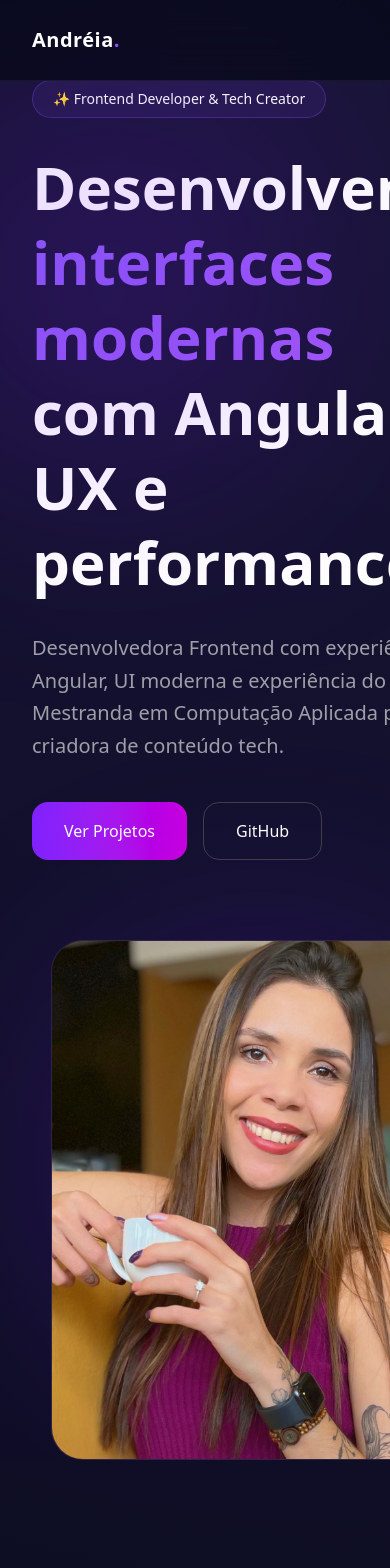
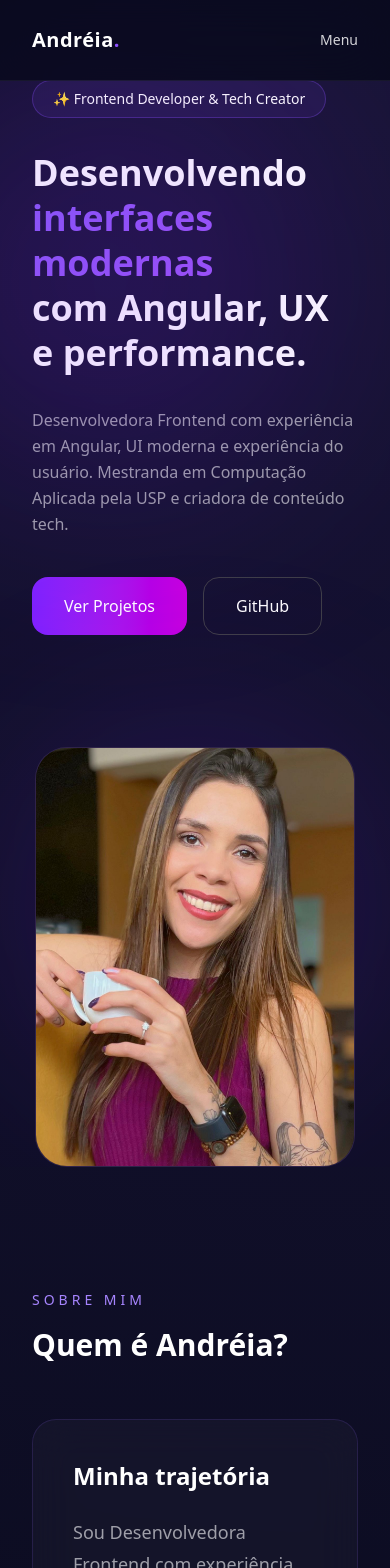
Before and after one commit to deiacristina/portfolio-andreia, a Next.js app: page / in a window 390 px wide. Shown: the top 1568 px of the page. Built offline with nearby package versions, Linux system fonts and the light colour scheme.

Commit message:
style: improve mobile responsiveness

```diff
--- a/src/components/about.tsx
+++ b/src/components/about.tsx
@@ -12,7 +12,7 @@ export function About() {
             Sobre mim
           </span>
 
-          <h2 className="text-5xl font-bold mt-4">
+          <h2 className="text-3xl md:text-5xl font-bold mt-4">
             Quem é Andréia?
           </h2>
 
--- a/src/components/contact.tsx
+++ b/src/components/contact.tsx
@@ -19,7 +19,7 @@ export function Contact() {
             Contato
           </span>
 
-          <h2 className="text-5xl font-bold mt-4">
+          <h2 className="text-3xl md:text-5xl font-bold mt-4">
             Vamos construir algo incrível?
           </h2>
 
--- a/src/components/hero.tsx
+++ b/src/components/hero.tsx
@@ -6,7 +6,7 @@ export function Hero() {
 
       <div className="absolute top-20 right-20 w-[400px] h-[400px] bg-violet-600/20 blur-[120px] rounded-full" />
 
-      <div className="container-custom grid lg:grid-cols-2 gap-20 items-center pt-20">
+      <div className="container-custom grid lg:grid-cols-2 gap-14 lg:gap-20 items-center pt-20">
 
         <div>
 
@@ -14,19 +14,19 @@ export function Hero() {
             ✨ Frontend Developer & Tech Creator
           </span>
 
-          <h1 className="text-6xl lg:text-7xl font-bold leading-tight mt-8">
+          <h1 className="text-4xl sm:text-5xl lg:text-7xl font-bold leading-tight mt-8">
 
             Desenvolvendo
             <span className="gradient-text block">
               interfaces modernas
             </span>
 
-             com Angular, UX e
+            com Angular, UX e
             performance.
 
           </h1>
 
-          <p className="text-zinc-400 text-xl mt-8 max-w-xl leading-relaxed">
+          <p className="text-base sm:text-lg lg:text-xl text-zinc-400 mt-8 max-w-xl leading-relaxed">
 
             Desenvolvedora Frontend com experiência
             em Angular, UI moderna e experiência
@@ -37,7 +37,7 @@ export function Hero() {
 
           <div className="flex flex-wrap gap-4 mt-10">
 
-            <button className="bg-gradient-to-r from-violet-600 to-fuchsia-600 hover:bg-violet-500 transition-all hover:scale-105 px-8 py-4 rounded-2xl font-medium">
+            <button className="bg-gradient-to-r from-violet-600 to-fuchsia-600 hover:scale-105 transition-all px-8 py-4 rounded-2xl font-medium">
 
               Ver Projetos
 
@@ -53,11 +53,20 @@ export function Hero() {
 
         </div>
 
-        <div className="relative flex justify-center">
+        <div className="relative flex justify-center mt-14 lg:mt-0">
 
-          <div className="absolute w-[450px] h-[450px] bg-violet-600/20 blur-[100px] rounded-full" />
+          <div className="absolute w-[320px] h-[320px] sm:w-[400px] sm:h-[400px] lg:w-[450px] lg:h-[450px] bg-violet-600/20 blur-[100px] rounded-full" />
 
-          <div className="relative w-[420px] h-[520px] rounded-[32px] overflow-hidden border border-violet-500/20 bg-zinc-900">
+          <div className="
+            relative
+            w-[320px] h-[420px]
+            sm:w-[380px] sm:h-[480px]
+            lg:w-[420px] lg:h-[520px]
+            rounded-[32px]
+            overflow-hidden
+            border border-violet-500/20
+            bg-zinc-900
+          ">
 
             <Image
               src="/images/andreia.png"
--- a/src/components/navbar.tsx
+++ b/src/components/navbar.tsx
@@ -11,7 +11,7 @@ export function Navbar() {
           </h2>
         </div>
 
-        <nav className="hidden md:flex items-center gap-10 text-sm text-zinc-300">
+        <nav className="hidden md:flex items-center gap-8 text-sm text-zinc-300">
 
           <a
             href="#about"
@@ -43,6 +43,10 @@ export function Navbar() {
 
         </nav>
 
+        <div className="md:hidden text-sm text-zinc-300">
+            Menu
+        </div>
+
       </div>
     </header>
   );
--- a/src/components/projects.tsx
+++ b/src/components/projects.tsx
@@ -74,7 +74,7 @@ export function Projects() {
 
         </div>
 
-        <div className="grid lg:grid-cols-2 gap-8">
+        <div className="grid md:grid-cols-2 gap-6">
 
           {projects.map((project) => (
             <div
```
